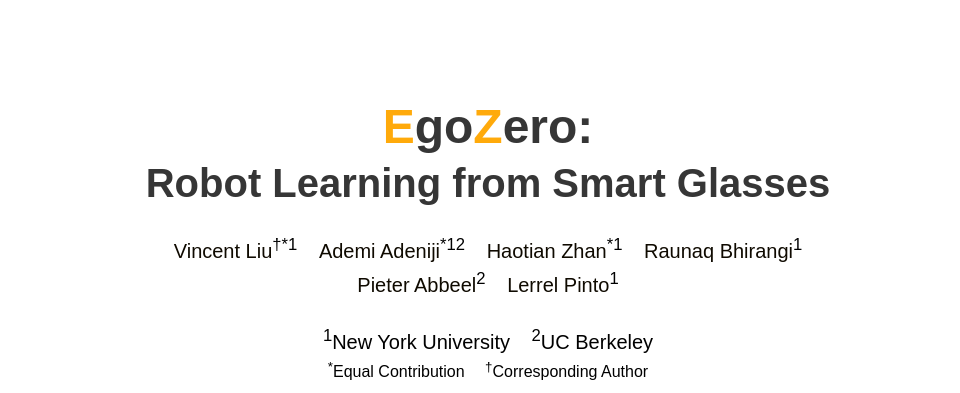
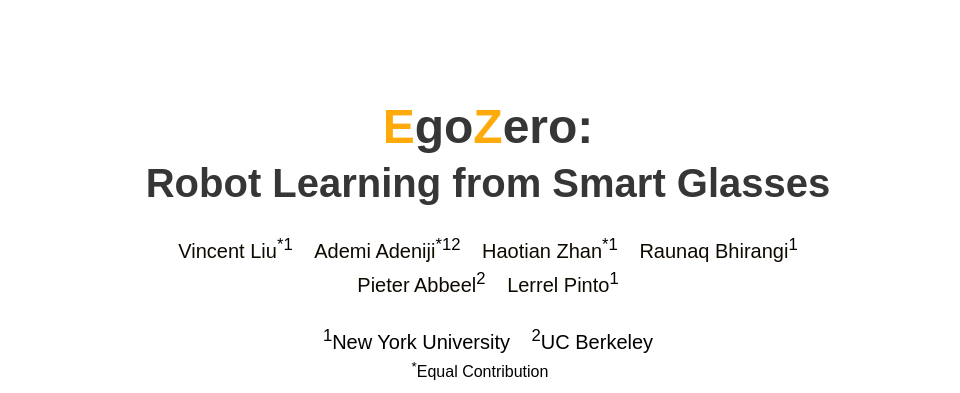
Before and after one commit to egozero-robot/egozero-robot.github.io, a plain HTML site: page index.html in a window 1280 px wide. Shown: the top 393 px of the page, without its empty margins (152-1112 px from the left). Drawn offline with nearby package versions, Linux system fonts and the light colour scheme; some icons are missing; a web font is replaced by a local one.

Commit message:
remove corresponding

```diff
--- a/index.html
+++ b/index.html
@@ -74,7 +74,7 @@
 
           <!-- Authors -->
           <div class="is-size-5 publication-authors">
-            <span class="author-block" style="margin-right: 1rem;"><a href="#">Vincent Liu</a><sup>&dagger;*1</sup></span>
+            <span class="author-block" style="margin-right: 1rem;"><a href="#">Vincent Liu</a><sup>*1</sup></span>
             <span class="author-block" style="margin-right: 1rem;"><a href="#">Ademi Adeniji</a><sup>*12</sup></span>
             <span class="author-block" style="margin-right: 1rem;"><a href="#">Haotian Zhan</a><sup>*1</sup></span>
             <span class="author-block"><a href="#">Raunaq Bhirangi</a><sup>1</sup></span>
@@ -90,7 +90,7 @@
 
           <div class="is-size-6 publication-authors">
             <span style="margin-right: 1rem;"><sup>*</sup>Equal Contribution</span>
-            <span><sup>&dagger;</sup>Corresponding Author</span>
+            <!-- <span><sup>&dagger;</sup>Corresponding Author</span> -->
           </div>
 
 
```
